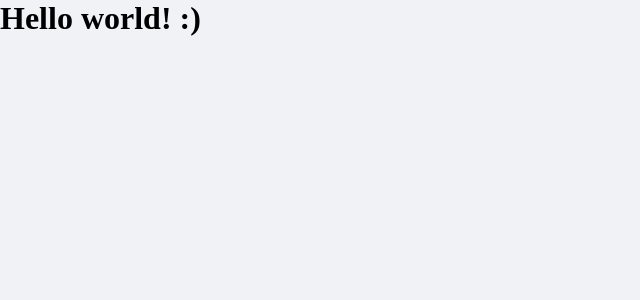
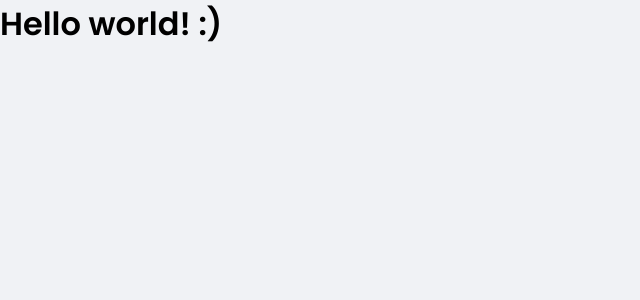
Before and after one commit to brunogirome/ignite2021-dtmoney, a React (Create React App) app: page / in a window 1280 px wide. Shown: the top 300 px of the page, without its empty margins (0-640 px from the left). Built offline with nearby package versions, Linux system fonts and the light colour scheme.

Commit message:
Other configurations to global styles

```diff
--- a/public/index.html
+++ b/public/index.html
@@ -1,10 +1,19 @@
 <!DOCTYPE html>
 <html lang="en">
   <head>
+    <link rel="preconnect" href="https://fonts.gstatic.com" />
+
     <meta charset="utf-8" />
     <meta name="viewport" content="width=device-width, initial-scale=1" />
-    <link rel="shortcut icon" href="favicon.png" type="image/x-icon">
+
+    <link rel="shortcut icon" href="favicon.png" type="image/x-icon" />
+
     <title>dtmoney</title>
+
+    <link
+      href="https://fonts.googleapis.com/css2?family=Poppins:wght@400;600&display=swap"
+      rel="stylesheet"
+    />
   </head>
   <body>
     <noscript>You need to enable JavaScript to run this app.</noscript>
--- a/src/styles/global.ts
+++ b/src/styles/global.ts
@@ -35,6 +35,15 @@
     -webkit-font-smoothing: antialiased;
   }
 
+  body, input, textarea, button {
+    font-family: 'Poppins', sans-serif;
+    font-weight: 400;
+  }
+
+  h1, h2, h3, h4, h5, h6, strong {
+    font-weight: 600;
+  }
+
   button {
     cursor: pointer;
   }
```
